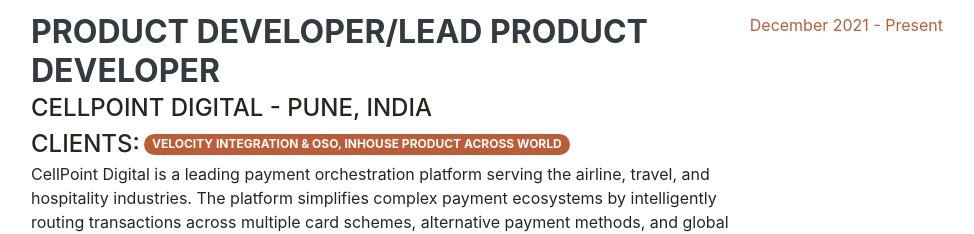
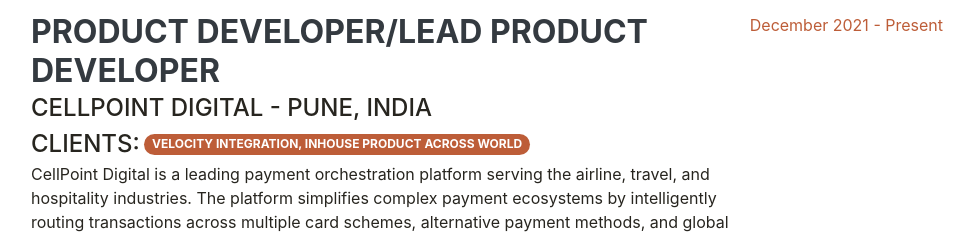
Before and after one commit to sandeepsh200889/profile, a plain HTML site: page index.html in a window 1280 px wide. Shown: the part 965-1199 px from the top of the page, without its empty margins (289-1263 px from the left). Drawn offline with nearby package versions, Linux system fonts and the light colour scheme; a script that the page names is missing; a web font is replaced by a local one.

Commit message:
Update index.html

```diff
--- a/index.html
+++ b/index.html
@@ -83,7 +83,7 @@
                             <div class="subheading mb-s3">CellPoint Digital - Pune, India</div>
                             <div class="mb-0 clients">
                                 <span class="subheading align-middle">Clients:</span>
-                                <span class="badge bg-secondary rounded-pill">VELOCITY INTEGRATION &amp; OSO, Inhouse Product Across World</span>
+                                <span class="badge bg-secondary rounded-pill">VELOCITY INTEGRATION, Inhouse Product Across World</span>
                             </div>
                             <div class="mb-3">
 								<p>CellPoint Digital is a leading payment orchestration platform serving the airline, travel, and hospitality industries. The platform simplifies complex payment ecosystems by intelligently routing transactions across multiple card schemes, alternative payment methods, and global processors, helping clients maximize approvals, reduce costs, and improve payment performance. CellPoint Digital enables businesses to transform payments from a cost center into a strategic, profit-driving capability.</p>
```
